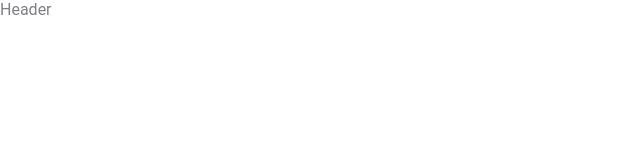
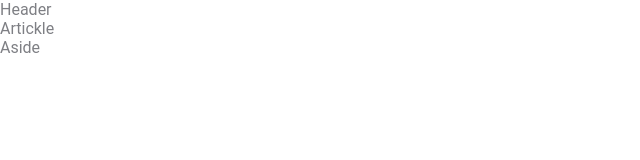
Before and after one commit to kaya2809/my, a plain HTML site: page index.html in a window 1280 px wide. Shown: the whole page, without its empty margins (0-640 px from the left). Drawn offline with Linux system fonts and the light colour scheme.

Commit message:
github commit

```diff
--- a/index.html
+++ b/index.html
@@ -11,5 +11,9 @@
 
 <body>
 <head>Header</head>
+<main>
+<article>Artickle</article>
+<aside>Aside</aside>
+</main>
 </body>
 </html>
```
